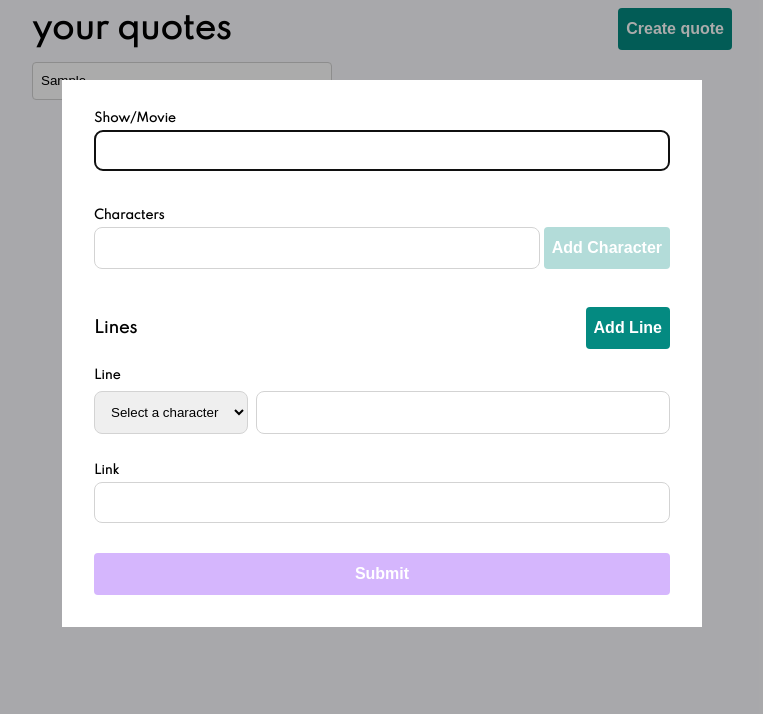
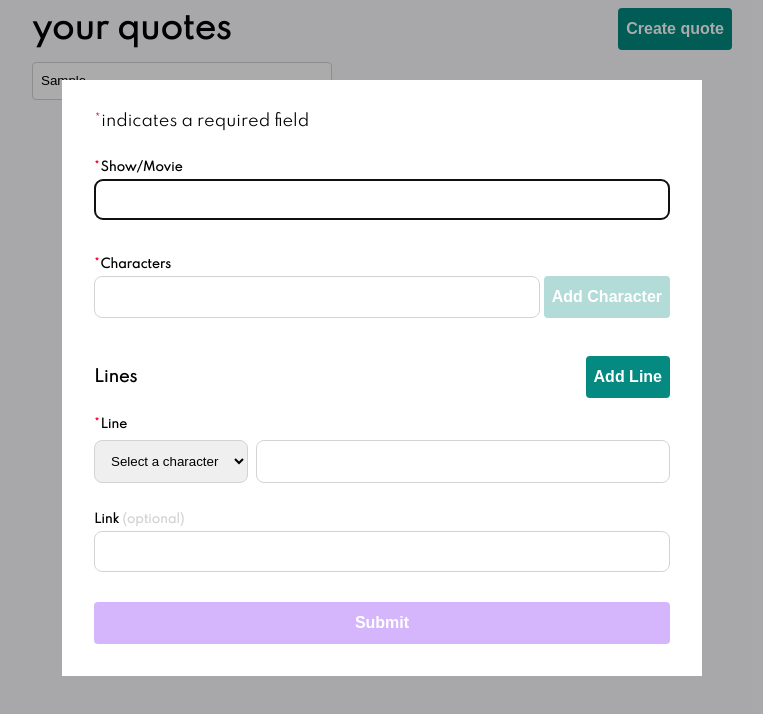
Before and after one commit to quinnvaughn/quotes, a React (Create React App) app: page / in a window 1280 px wide. Both pictures are taken after typing "Sample" into the empty fields and a click on the button "Create quote". Shown: the top 714 px of the page, without its empty margins (258-1021 px from the left). Built offline with nearby package versions, Linux system fonts and the light colour scheme.

Commit message:
Shows required and optional fields, and indicates it on the form.

```diff
--- a/src/pages/CreateQuote/CreateQuoteForm/Character/Characters.tsx
+++ b/src/pages/CreateQuote/CreateQuoteForm/Character/Characters.tsx
@@ -3,9 +3,9 @@ import { useState } from "react"
 import { Button } from "../../../../components/Button/Button"
 import { Stack } from "../../../../components/Stack/Stack"
 import { Tag } from "../../../../components/Tag/Tag"
-import { StyledLabel } from "../FormInput/FormInput.styles"
 import { Inputs } from "../CreateQuoteForm"
 import { CharacterInput } from "./Character.styles"
+import { FormLabel } from "../FormLabel/FormLabel"
 
 type Props = {
   arrayHelpers: FieldArrayRenderProps
@@ -37,7 +37,7 @@ const Characters: React.FC<Props> = ({ arrayHelpers: { insert, remove } }) => {
   return (
     <Stack flexDirection="column" spacing={8}>
       <Stack flexDirection="column" spacing={4}>
-        <StyledLabel>Characters</StyledLabel>
+        <FormLabel text="Characters" required />
         <Stack spacing={4}>
           <CharacterInput
             value={text}
--- a/src/pages/CreateQuote/CreateQuoteForm/CreateQuoteForm.tsx
+++ b/src/pages/CreateQuote/CreateQuoteForm/CreateQuoteForm.tsx
@@ -8,6 +8,7 @@ import { Lines } from "./Lines/Lines"
 import { Characters } from "./Character/Characters"
 import { Stack } from "../../../components/Stack/Stack"
 import { useToast } from "../../../hooks/useToast"
+import { Indication } from "./Indication/Indication"
 
 export type Line = {
   character: string
@@ -60,6 +61,7 @@ const CreateQuoteForm = () => {
       {(props) => (
         <Form>
           <Stack flexDirection="column" spacing={30}>
+            <Indication />
             <Show />
             <FieldArray
               name="characters"
--- a/src/pages/CreateQuote/CreateQuoteForm/FormInput/FormInput.styles.ts
+++ b/src/pages/CreateQuote/CreateQuoteForm/FormInput/FormInput.styles.ts
@@ -1,14 +1,9 @@
-import styled from 'styled-components'
+import styled from "styled-components"
 
 const StyledInput = styled.input`
-    padding: ${(p) => p.theme.sizes.smplus};
-    border-radius: ${(p) => p.theme.sizes.sm};
-    border: 1px solid ${(p) => p.theme.colors.gray.light};
+  padding: ${(p) => p.theme.sizes.smplus};
+  border-radius: ${(p) => p.theme.sizes.sm};
+  border: 1px solid ${(p) => p.theme.colors.gray.light};
 `
 
-const StyledLabel = styled.label`
-    font-size: ${(p) => p.theme.sizes.smplus};
-    font-weight: 700;
-`
-
-export { StyledInput, StyledLabel }
+export { StyledInput }
--- a/src/pages/CreateQuote/CreateQuoteForm/FormInput/FormInput.tsx
+++ b/src/pages/CreateQuote/CreateQuoteForm/FormInput/FormInput.tsx
@@ -1,15 +1,17 @@
 import React from "react"
 import { Stack } from "../../../../components/Stack/Stack"
-import { StyledInput, StyledLabel } from "./FormInput.styles"
+import { StyledInput } from "./FormInput.styles"
+import { FormLabel } from "../FormLabel/FormLabel"
 
 type Props = React.InputHTMLAttributes<HTMLInputElement> & {
   label: string
+  required?: boolean
 }
 
-const FormInput: React.FC<Props> = ({ label, ...rest }) => {
+const FormInput: React.FC<Props> = ({ label, required, ...rest }) => {
   return (
     <Stack flexDirection="column" spacing={4}>
-      <StyledLabel>{label}</StyledLabel>
+      <FormLabel required={required} text={label} />
       <StyledInput {...rest} />
     </Stack>
   )
--- /dev/null
+++ b/src/pages/CreateQuote/CreateQuoteForm/FormLabel/FormLabel.styles.ts
@@ -0,0 +1,16 @@
+import styled from "styled-components"
+
+const StyledLabel = styled.label`
+  font-size: ${(p) => p.theme.sizes.smplus};
+  font-weight: 700;
+`
+
+const RequiredTag = styled.span`
+  color: ${(p) => p.theme.colors.toast.error};
+`
+
+const OptionalTag = styled.span`
+  color: ${(p) => p.theme.colors.gray.light};
+`
+
+export { StyledLabel, RequiredTag, OptionalTag }
--- /dev/null
+++ b/src/pages/CreateQuote/CreateQuoteForm/FormLabel/FormLabel.tsx
@@ -0,0 +1,21 @@
+import { Stack } from "../../../../components/Stack/Stack"
+import { OptionalTag, RequiredTag, StyledLabel } from "./FormLabel.styles"
+
+type FormLabelProps = {
+  text: string
+  required?: boolean
+}
+
+const FormLabel: React.FC<FormLabelProps> = (props) => {
+  return (
+    <StyledLabel aria-required={props.required ? true : false}>
+      <Stack spacing={props.required ? 1 : 3}>
+        {props.required && <RequiredTag>*</RequiredTag>}
+        <span>{props.text}</span>
+        {!props.required && <OptionalTag>(optional)</OptionalTag>}
+      </Stack>
+    </StyledLabel>
+  )
+}
+
+export { FormLabel }
--- /dev/null
+++ b/src/pages/CreateQuote/CreateQuoteForm/Indication/Indication.tsx
@@ -0,0 +1,13 @@
+import { Stack } from "../../../../components/Stack/Stack"
+import { RequiredTag } from "../FormLabel/FormLabel.styles"
+
+const Indication = () => {
+  return (
+    <Stack>
+      <RequiredTag>*</RequiredTag>
+      <span>indicates a required field</span>
+    </Stack>
+  )
+}
+
+export { Indication }
--- a/src/pages/CreateQuote/CreateQuoteForm/Lines/LineInput.tsx
+++ b/src/pages/CreateQuote/CreateQuoteForm/Lines/LineInput.tsx
@@ -5,9 +5,9 @@ import {
   DeleteLine,
   LineTop,
 } from "./Lines.styles"
-import { StyledLabel } from "../FormInput/FormInput.styles"
 import { Stack } from "../../../../components/Stack/Stack"
 import { Inputs } from "../CreateQuoteForm"
+import { FormLabel } from "../FormLabel/FormLabel"
 
 type LineInputProps = {
   idx: number
@@ -23,7 +23,7 @@ const LineInput: React.FC<LineInputProps> = ({ idx, character, remove }) => {
   return (
     <Stack flexDirection="column" spacing={8}>
       <LineTop>
-        <StyledLabel>Line</StyledLabel>
+        <FormLabel text="Line" required />
         {idx !== 0 && <DeleteLine onClick={() => remove(idx)} />}
       </LineTop>
       <Stack spacing={8}>
--- a/src/pages/CreateQuote/CreateQuoteForm/Show/Show.tsx
+++ b/src/pages/CreateQuote/CreateQuoteForm/Show/Show.tsx
@@ -17,6 +17,7 @@ const Show: React.FC<{}> = () => {
       <FormInput
         autoFocus
         value={show}
+        required
         label="Show/Movie"
         onChange={handleChange}
         name="show"
```
